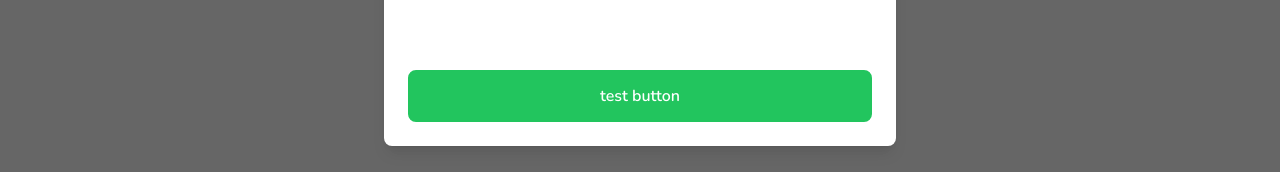
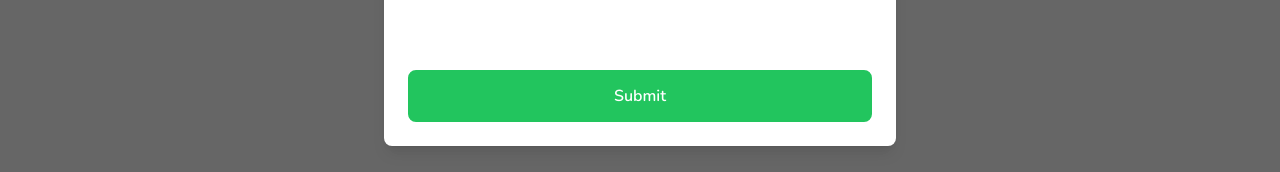
Before and after one commit to dmtrth25/tours-project, a Next.js app: page / in a window 1280 px wide. Shown: the part 367-539 px from the top of the page. Built offline with nearby package versions, Linux system fonts and the light colour scheme.

Commit message:
condition secondaryAction button

```diff
--- a/src/app/components/modals/Modal.tsx
+++ b/src/app/components/modals/Modal.tsx
@@ -11,6 +11,9 @@
   nextAction?: () => void
   title?: string
   body?: ReactElement
+  actionLabel: string
+  secondaryActionLabel?: string
+  secondaryAction?: () => void
 }
 
 const Modal: FC<IModalProps> = ({
@@ -21,6 +24,9 @@
   nextAction,
   title,
   body,
+  actionLabel,
+  secondaryActionLabel,
+  secondaryAction,
 }) => {
   const [showModal, setShowModal] = useState(isOpen)
 
@@ -89,7 +95,19 @@
               {/*Footer*/}
               <div className="flex flex-col gap-2 p-6">
                 <div className="flex flex-row items-center gap-4 w-full">
-                  <Button label="test button" />
+                  {secondaryAction && secondaryActionLabel && (
+                    <Button
+                      outline
+                      disabled={disabled}
+                      label={secondaryActionLabel}
+                      onClick={handleNextAction}
+                    />
+                  )}
+                  <Button
+                    disabled={disabled}
+                    label={actionLabel}
+                    onClick={handleSubmit}
+                  />
                 </div>
               </div>
             </div>
--- a/src/app/layout.tsx
+++ b/src/app/layout.tsx
@@ -22,7 +22,7 @@
     <html lang="en">
       <body className={nunitoFont.className}>
         <OnlyClient>
-          <Modal title="Test title" isOpen />
+          <Modal actionLabel="Submit" title="Test title" isOpen />
           <NavBar />
         </OnlyClient>
         {children}
```
